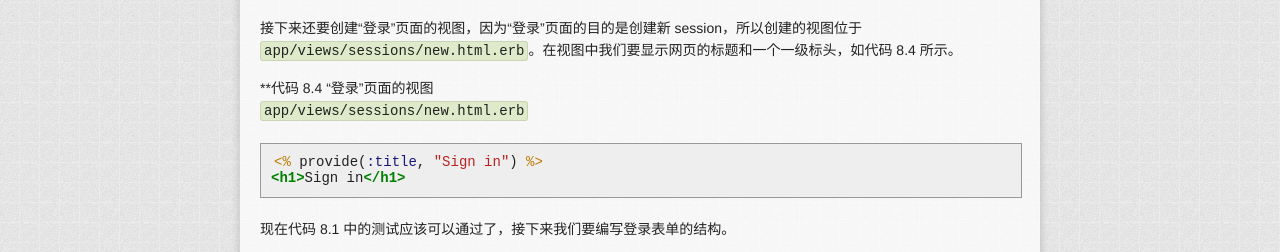
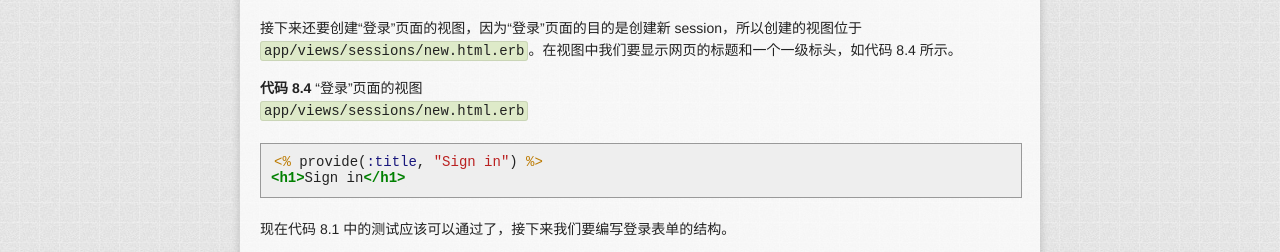
Before and after one commit to AndorChen/rails-tutorial-2nd-cn, a Jekyll site: the page built from chapter8.md, in a window 1280 px wide and 900 px high, scrolled down 3198 px. Shown: the part 180-432 px from the top of the window. Built offline with Jekyll 4.4.1, drawn with Linux system fonts in a browser that asks for light colours; nearby versions of some CDN libraries; library files that are not in the unit come from our copies; Markdown is read by kramdown in place of the engine named in the settings.

Commit message:
fix typo

```diff
--- a/chapter8.md
+++ b/chapter8.md
@@ -144,7 +144,7 @@ end
 
 接下来还要创建“登录”页面的视图，因为“登录”页面的目的是创建新 session，所以创建的视图位于 `app/views/sessions/new.html.erb`。在视图中我们要显示网页的标题和一个一级标头，如代码 8.4 所示。
 
-**代码 8.4 “登录”页面的视图<br />`app/views/sessions/new.html.erb`
+**代码 8.4** “登录”页面的视图<br />`app/views/sessions/new.html.erb`
 
 {% highlight erb %}
 <% provide(:title, "Sign in") %>
```
